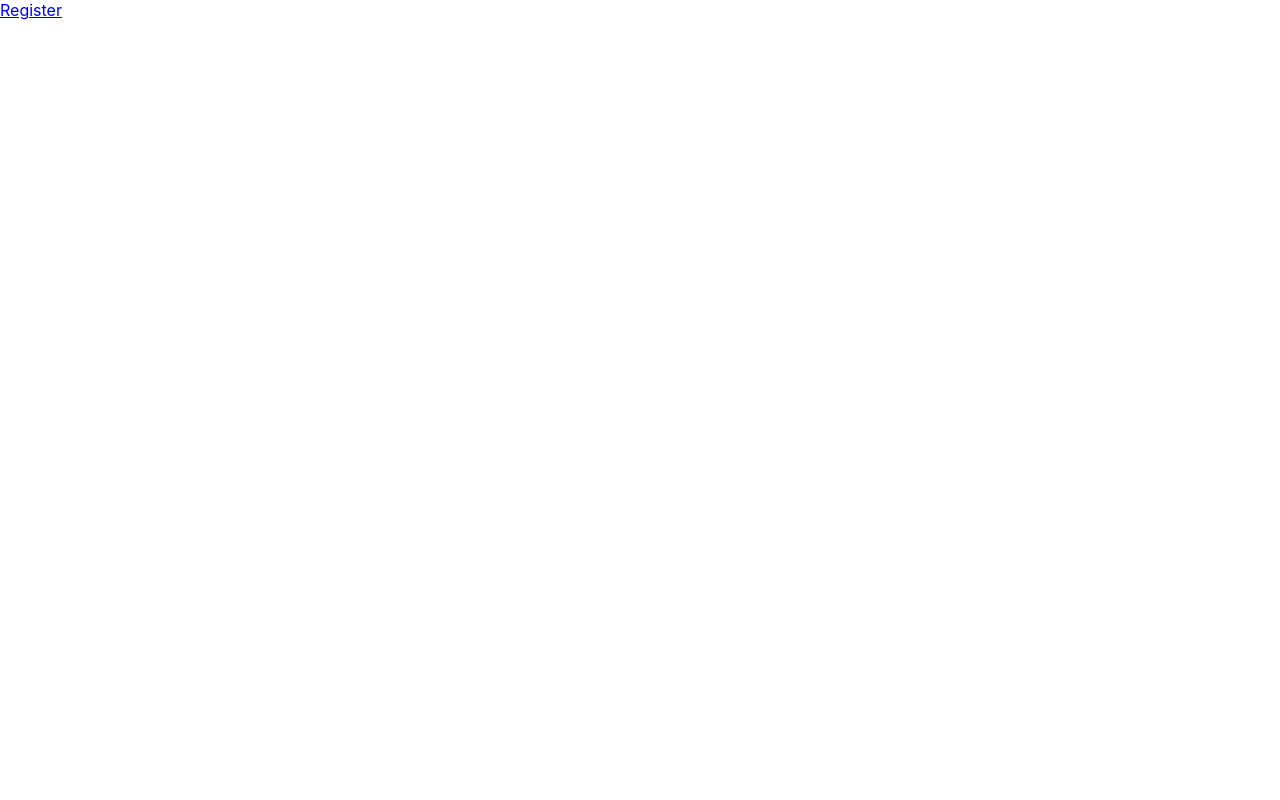
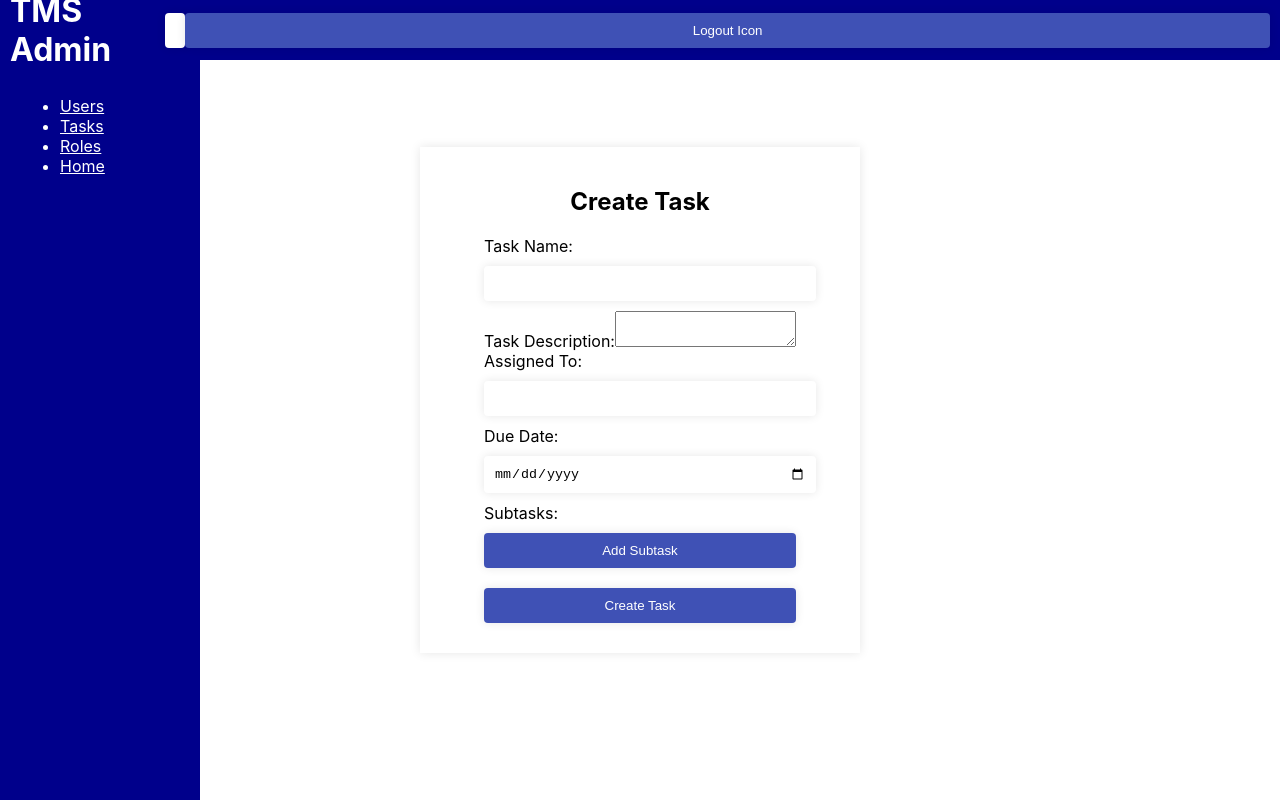
Before and after one commit to TMSMERN/task_management_mern, a React (Create React App) app in the folder frontend/: page /admin in a window 1280 px wide. Before the commit this address had no page. Built offline with nearby package versions, Linux system fonts and the light colour scheme.

Commit message:
created needed components for trying basic requests

```diff
--- a/frontend/src/App.js
+++ b/frontend/src/App.js
@@ -1,43 +1,76 @@
-import React, { useState } from 'react';
-import { BrowserRouter as Router, Route, Routes, useNavigate, Link } from 'react-router-dom';
-import Login from './loginPage/login';
-import Register from './loginPage/register';
-import UserHomePage from './userDashboard/home';
-import AdminHomePage from './adminDashboard/adminHome';
+import React, { useState } from "react";
+import {
+  BrowserRouter as Router,
+  Route,
+  Routes,
+  useNavigate,
+  Link,
+} from "react-router-dom";
+import Login from "./loginPage/login";
+import Register from "./loginPage/register";
+import UserHomePage from "./userDashboard/home";
+import AdminHomePage from "./adminDashboard/adminHome";
+import axios from "axios";
+import Task from "./adminDashboard/tasks";
 
 function HomePage({ isLoggedIn, setIsLoggedIn, isAdmin, setIsAdmin }) {
   const navigate = useNavigate();
 
   if (isLoggedIn) {
-    navigate('/home');
+    navigate("/home");
   }
 
   return <Login />;
 }
 
-/*function UserHome({ isLoggedIn, setIsLoggedIn, isAdmin, setIsAdmin }) {
+function UserHome({ isLoggedIn, setIsLoggedIn, isAdmin, setIsAdmin }) {
   const navigate = useNavigate();
 
   if (!isLoggedIn) {
-    navigate('/');
+    navigate("/");
   }
 
   return isAdmin ? <AdminHomePage /> : <UserHomePage />;
 }
-*/
+
 function App() {
   const [isLoggedIn, setIsLoggedIn] = useState(false);
   const [isAdmin, setIsAdmin] = useState(false);
+
+  const checkIfAdmin = async (username) => {
+    try {
+      const response = await axios.get(
+        `http://localhost:5000/api/users/${username}`
+      );
+      const isAdmin = response.data.isAdmin;
+      setIsAdmin(isAdmin);
+      setIsLoggedIn(true);
+    } catch (error) {
+      console.error("Error checking if user is admin", error);
+    }
+  };
 
   return (
     <Router>
       <div>
         <Routes>
-        <Route path="/" element={<HomePage isLoggedIn={isLoggedIn} setIsLoggedIn={setIsLoggedIn} isAdmin={isAdmin} setIsAdmin={setIsAdmin} />} />
+          <Route
+            path="/"
+            element={
+              <HomePage
+                isLoggedIn={isLoggedIn}
+                setIsLoggedIn={setIsLoggedIn}
+                isAdmin={isAdmin}
+                setIsAdmin={setIsAdmin}
+              />
+            }
+          />
+          <Route path="/dashboard" element={<UserHomePage />} />
           <Route path="/register" element={<Register />} />
           <Route path="/login" element={<Login />} />
+          <Route path="/tasks" element={<Task />} />
+          <Route path="/admin" element={<AdminHomePage />} />
         </Routes>
-      {!isLoggedIn && <Link to="/register">Register</Link>}
       </div>
     </Router>
   );
--- a/frontend/src/adminDashboard/adminHome.js
+++ b/frontend/src/adminDashboard/adminHome.js
@@ -1,5 +1,6 @@
 import React from 'react';
 import { Link } from 'react-router-dom';
+import Tasks from './tasks';
 
 function AdminHomePage() {
   return (
@@ -18,7 +19,7 @@ function AdminHomePage() {
         </ul>
       </div>
       <div className="content">
-        {/* Add your page content here */}
+        <Tasks />
       </div>
     </div>
   );
--- /dev/null
+++ b/frontend/src/adminDashboard/tasks.css
@@ -0,0 +1,52 @@
+.container {
+  display: flex;
+  justify-content: center;
+  align-items: center;
+  height: 100vh;
+  font-family: "Monsterrat", sans-serif;
+}
+
+form {
+  display: flex;
+  flex-direction: column;
+  gap: 20px;
+  width: 100%;
+  max-width: 500px;
+}
+textarea {
+  width: 100%;
+}
+label {
+  display: flex;
+  flex-direction: column;
+  font-size: 1.2em;
+}
+
+input[type="text"],
+textarea,
+input[type="date"] {
+  padding: 10px;
+  font-size: 1em;
+  border-radius: 5px;
+  border: 1px solid #ccc;
+  width: 100%;
+}
+
+button {
+  padding: 10px;
+  border-radius: 5px;
+  border: none;
+  background-color: #007bff;
+  color: white;
+  cursor: pointer;
+}
+
+button:hover {
+  background-color: #0056b3;
+}
+
+@media screen and (max-width: 600px) {
+  form {
+    width: 90%;
+  }
+}
--- /dev/null
+++ b/frontend/src/adminDashboard/tasks.js
@@ -0,0 +1,131 @@
+import React, { useState } from "react";
+import axios from "axios";
+
+const Tasks = () => {
+  const [taskName, setTaskName] = useState("");
+  const [taskDescription, setTaskDescription] = useState("");
+  const [assignedTo, setAssignedTo] = useState("");
+  const [dueDate, setDueDate] = useState("");
+  const [subtasks, setSubtasks] = useState([]);
+
+  const handleTaskNameChange = (e) => {
+    setTaskName(e.target.value);
+  };
+
+  const handleTaskDescriptionChange = (e) => {
+    setTaskDescription(e.target.value);
+  };
+
+  const handleAssignedToChange = (e) => {
+    setAssignedTo(e.target.value);
+  };
+
+  const handleDueDateChange = (e) => {
+    setDueDate(e.target.value);
+  };
+
+  const handleSubtaskChange = (e, index) => {
+    const updatedSubtasks = [...subtasks];
+    updatedSubtasks[index] = e.target.value;
+    setSubtasks(updatedSubtasks);
+  };
+
+  const handleAddSubtask = () => {
+    setSubtasks([...subtasks, ""]);
+  };
+
+  const handleRemoveSubtask = (index) => {
+    const updatedSubtasks = [...subtasks];
+    updatedSubtasks.splice(index, 1);
+    setSubtasks(updatedSubtasks);
+  };
+
+  const handleSubmit = async (e) => {
+    e.preventDefault();
+
+    // Prepare the task data
+    const taskData = {
+      taskName,
+      taskDescription,
+      dueDate,
+      subtasks,
+    };
+
+    // Call the createTask function with the username and the task data
+    try {
+      await createTask(assignedTo, taskData);
+      console.log("Task created:", taskData);
+    } catch (error) {
+      console.error("Error creating task:", error);
+    }
+  };
+
+  const createTask = async (assignedTo, taskData) => {
+    try {
+      const response = await axios.post("http://localhost:5000/api/tasks", {
+        assignedTo,
+        ...taskData,
+      });
+      return response.data;
+    } catch (error) {
+      console.error("Error creating task:", error);
+    }
+  };
+
+  return (
+    <div className="container">
+      <h2>Create Task</h2>
+      <form onSubmit={handleSubmit}>
+        <label>
+          Task Name:
+          <input type="text" value={taskName} onChange={handleTaskNameChange} />
+        </label>
+        <br />
+        <label>
+          Task Description:
+          <textarea
+            value={taskDescription}
+            onChange={handleTaskDescriptionChange}
+          />
+        </label>
+        <br />
+        <label>
+          Assigned To:
+          <input
+            type="text"
+            value={assignedTo}
+            onChange={handleAssignedToChange}
+          />
+        </label>
+        <br />
+        <label>
+          Due Date:
+          <input type="date" value={dueDate} onChange={handleDueDateChange} />
+        </label>
+        <br />
+        <label>
+          Subtasks:
+          {subtasks.map((subtask, index) => (
+            <div key={index}>
+              <input
+                type="text"
+                value={subtask}
+                onChange={(e) => handleSubtaskChange(e, index)}
+              />
+              <button type="button" onClick={() => handleRemoveSubtask(index)}>
+                Remove
+              </button>
+            </div>
+          ))}
+          <button type="button" onClick={handleAddSubtask}>
+            Add Subtask
+          </button>
+        </label>
+        <br />
+        <button type="submit">Create Task</button>
+      </form>
+    </div>
+  );
+};
+
+export default Tasks;
--- a/frontend/src/index.css
+++ b/frontend/src/index.css
@@ -11,3 +11,35 @@ code {
   font-family: source-code-pro, Menlo, Monaco, Consolas, 'Courier New',
     monospace;
 }
+
+.topbar {
+  position: fixed;
+  top: 0;
+  left: 0;
+  width: 100%;
+  height: 60px;
+  background-color: #f8f9fa;
+  display: flex;
+  align-items: center;
+  padding: 0 20px;
+  box-sizing: border-box;
+  z-index: 1;
+}
+
+.sidebar {
+  position: fixed;
+  top: 60px; /* same as the height of the topbar */
+  left: 0;
+  width: 200px; /* adjust as needed */
+  height: calc(100% - 60px); /* subtract the height of the topbar */
+  background-color: #f8f9fa;
+  padding: 20px;
+  box-sizing: border-box;
+  overflow-y: auto;
+}
+
+.content {
+  margin-left: 200px; /* same as the width of the sidebar */
+  margin-top: 60px; /* same as the height of the topbar */
+  padding: 20px;
+}
--- a/frontend/src/loginPage/login.js
+++ b/frontend/src/loginPage/login.js
@@ -1,24 +1,60 @@
-import React, { useState } from 'react';
-import axios from 'axios';
-import './login.css';
+import React, { useState } from "react";
+import axios from "axios";
+import "./login.css";
+import { Link, useNavigate } from "react-router-dom";
 
 function Login() {
-  const [username, setUsername] = useState('');
-  const [password, setPassword] = useState('');
+  const navigate = useNavigate();
+  const [username, setUsername] = useState("");
+  const [password, setPassword] = useState("");
+  const [errorMessage, setErrorMessage] = useState("");
 
   const handleSubmit = async (event) => {
     event.preventDefault();
 
     try {
-      const response = await axios.post('http://localhost:5000/api/login', { username, password });
-      console.log(response.data);
+      const response = await axios.post(
+        "http://localhost:5000/api/login",
+        {
+          username,
+          password,
+        },
+        {
+          headers: {
+            "Content-Type": "application/json",
+          },
+        }
+      );
+
+      if (response.data.success) {
+        localStorage.setItem("token", response.data.token);
+        // If login is successful, you might want to do something with the user data
+        // For example, you could set it in your application state
+        setUsername(response.data.user);
+
+        // And you might want to redirect the user to a different page
+        console.log("User logged in:", username);
+        navigate("/dashboard");
+      } else {
+        // If login is not successful, you might want to show an error message
+        setErrorMessage(response.data.message);
+      }
     } catch (error) {
-      console.error('Error logging in', error);
+      console.error("Error logging in", error);
+
+      // Check the error response from the server and display a user-friendly message
+      if (error.response && error.response.data && error.response.data.error) {
+        setErrorMessage(error.response.data.error);
+      } else {
+        setErrorMessage(
+          "An error occurred while logging in. Please try again."
+        );
+      }
     }
   };
 
   return (
-    <div className='container'>
+    <div className="container">
       <h2>Login</h2>
       <form onSubmit={handleSubmit}>
         <label>
@@ -39,6 +75,10 @@ function Login() {
         </label>
         <button type="submit">Login</button>
       </form>
+
+      <p>You don't have an account?</p>
+      <Link to="/register">Register</Link>
+
     </div>
   );
 }
--- a/frontend/src/loginPage/register.js
+++ b/frontend/src/loginPage/register.js
@@ -2,7 +2,7 @@ import React, { useState } from 'react';
 import axios from 'axios';
 import { Link, useNavigate } from 'react-router-dom';
 import './register.css';
-import LoginPage from './login';
+
 function RegisterPage() {
   const navigate = useNavigate();
   const [firstName, setFirstName] = useState('');
@@ -43,7 +43,7 @@ function RegisterPage() {
       //console.log(response.data);
       //setServerResponse(response.data);
 
-      alert(" Kullanıcı başarı ile kaydoldu: "+response.data.firstName);
+      alert(" Kullanıcı başarı ile kaydoldu: " + response.data.firstName);
       navigate("/login");
     } catch (error) {
       console.error('Error registering', error);
--- a/frontend/src/userDashboard/home.js
+++ b/frontend/src/userDashboard/home.js
@@ -4,6 +4,7 @@ import Task from "./task";
 import Home from "./home";
 import Profile from "./profile";
 import "./home.css";
+
 function UserHomePage() {
   return (
     <div>
@@ -28,7 +29,7 @@ function UserHomePage() {
       <div className="content">
         <Router>
           <Routes>
-            <Route path="/" element={<Home />} />
+            <Route path="/home" element={<Home />} />
             <Route path="/profile" element={<Profile />} />
             <Route path="/tasks" element={<Task />} />
             {/* Add more routes as needed */}
```
Also changed, not shown: 1 other file (tests, documents, lock files or other folders). Lines whose indentation alone changed are shown as unchanged.
